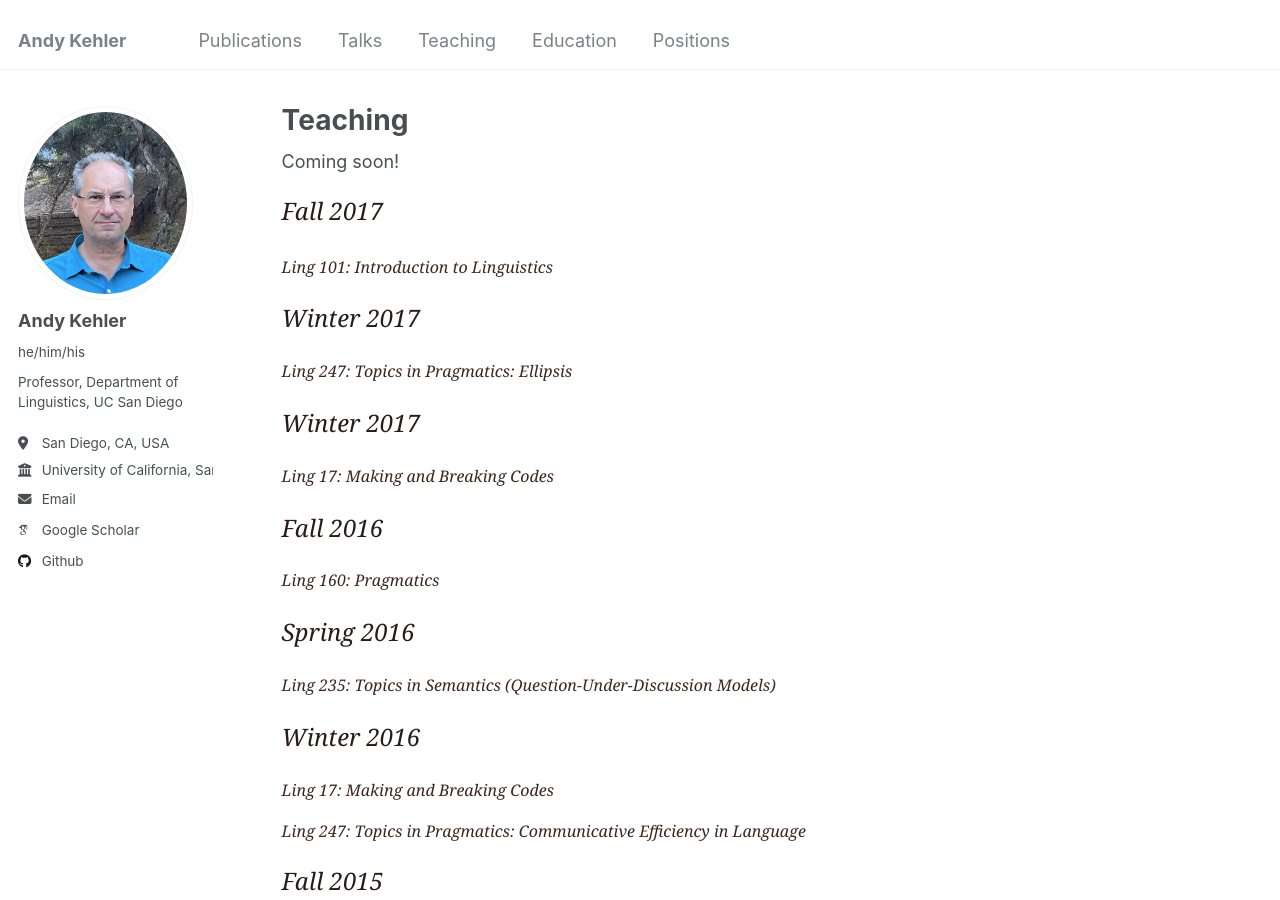
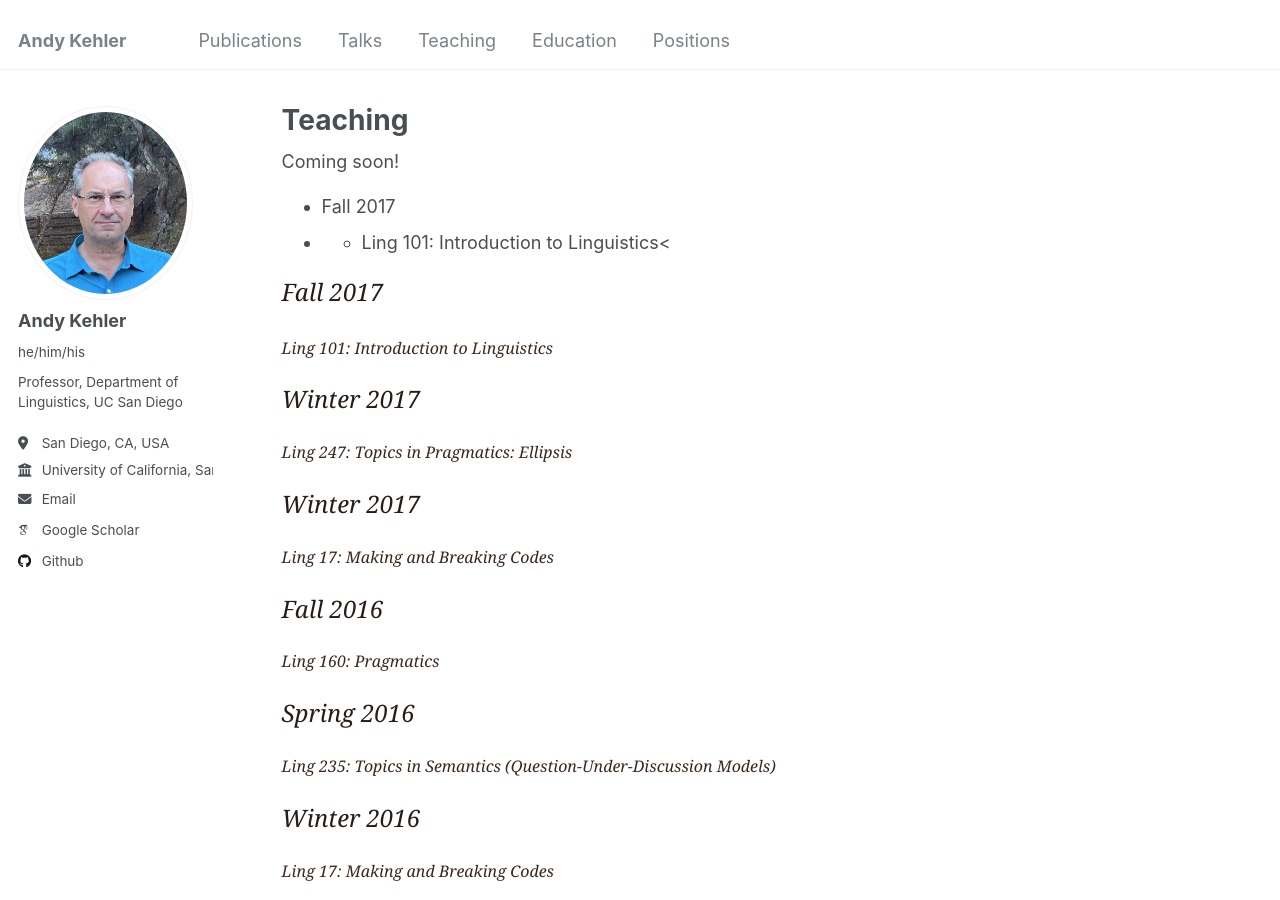
Before and after one commit to akehler/akehler.github.io, a Jekyll site: the page built from _pages/teaching.html, in a window 1280 px wide and 900 px high. Built offline with Jekyll 4.4.1, drawn with Linux system fonts in a browser that asks for light colours; some web fonts are replaced.

Commit message:
Update teaching.html

```diff
--- a/_pages/teaching.html
+++ b/_pages/teaching.html
@@ -6,6 +6,17 @@ author_profile: true
 ---
 
 Coming soon!
+
+<ul>
+<li>Fall 2017
+<li>
+<ul>
+<li>
+Ling 101:
+Introduction to Linguistics<
+</li>
+</ul>
+</ul>
 
 
 			            <p><font face="Georgia, Times New Roman, Times, serif" size="3" color="#281C17">
```
